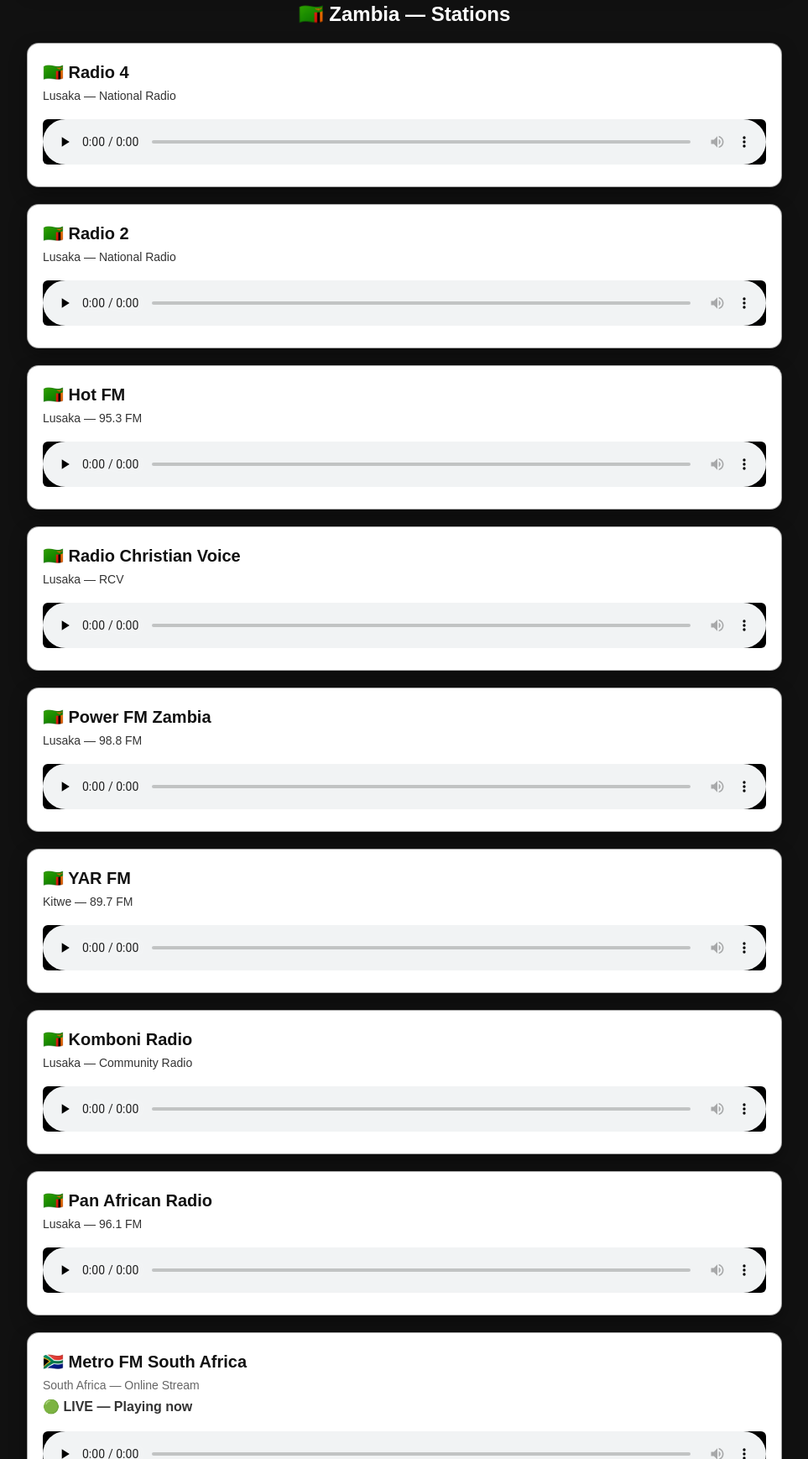
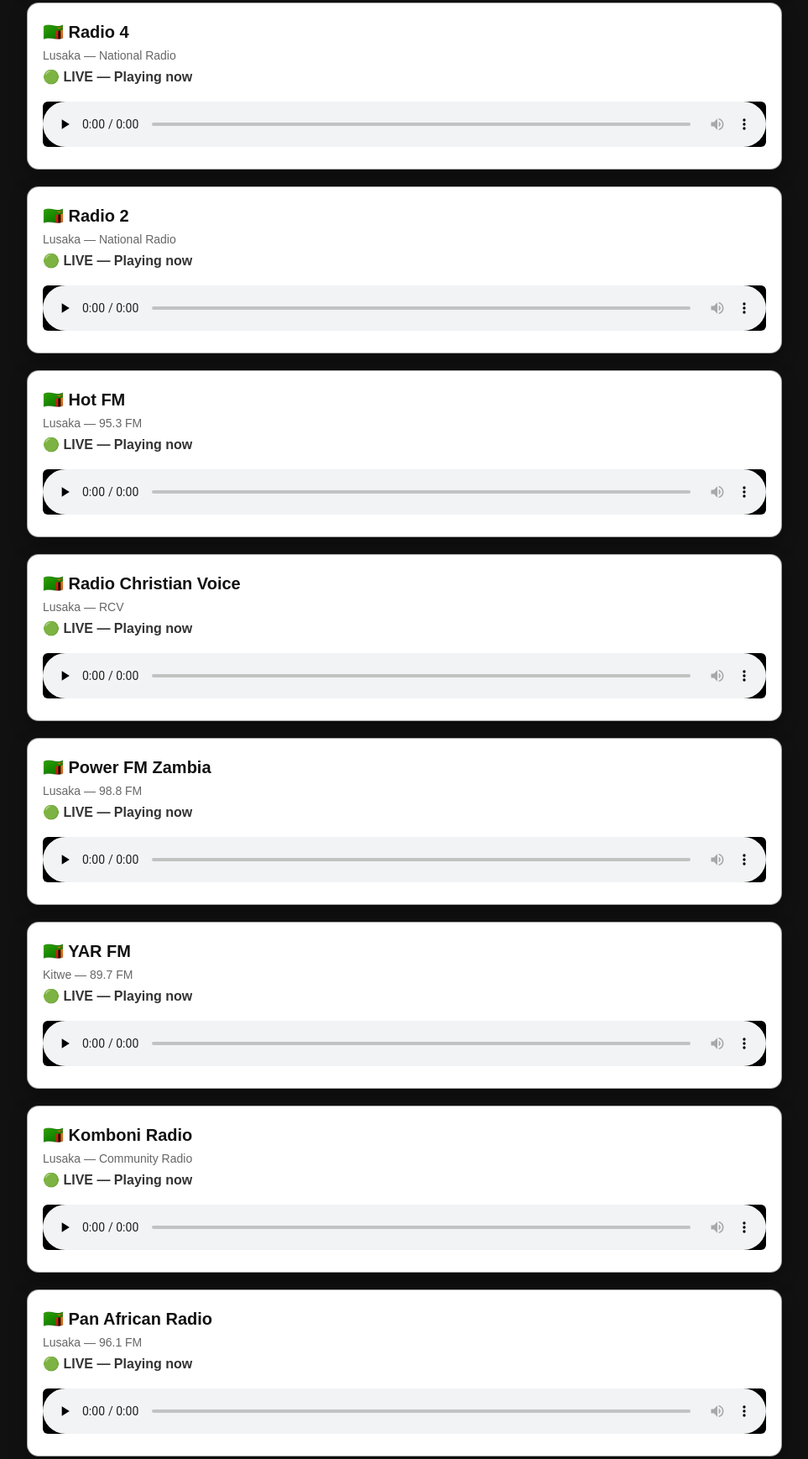
Before and after one commit to blast504/africa-online-radio, a plain HTML site: page index.html in a window 1280 px wide. Shown: the part 4893-6631 px from the top of the page at 84% size, without its empty margins (158-1121 px from the left). Drawn offline with Linux system fonts and the light colour scheme.

Commit message:
Standardize Zambian stations layout to match Zimbabwe format with consistent styling

```diff
--- a/index.html
+++ b/index.html
@@ -62,11 +62,6 @@
         .station a { color: var(--accent); text-decoration: none; }
 
         .coming-soon{ margin:24px 0; padding:18px; background:#222; color:#fff; border-radius:10px; }
-
-        /* Zambia list */
-        .zambia-list{ text-align:left; margin: 18px 0; }
-        .zambia-list ol{ padding-left: 1.2rem; }
-        .zambia-list h2{ margin:0 0 8px; }
 
         footer{ margin-top:30px; padding:18px; background:#222; color:#aaa; }
 
@@ -255,58 +250,60 @@
             <audio controls preload="none"><source src="https://playerservices.streamtheworld.com/api/livestream-redirect/RADIO_PHOENIXAAC_SC" type="audio/aac"></audio>
         </section>
 
-        <!-- Grouped Zambia station cards with working streams -->
-        <section id="zambia-stations" aria-labelledby="zambia-stations-title">
-            <h2 id="zambia-stations-title">🇿🇲 Zambia — Stations</h2>
+        <section class="station">
+            <h2>🇿🇲 Radio 4</h2>
+            <p class="meta">Lusaka — National Radio</p>
+            <p class="live">🟢 LIVE — Playing now</p>
+            <audio controls preload="none"><source src="https://stream.zeno.fm/znbc-radio-4" type="audio/mpeg"></audio>
+        </section>
 
-            <article class="radio-card">
-                <h2>🇿🇲 Radio 4</h2>
-                <p class="location">Lusaka — National Radio</p>
-                <audio controls preload="none"><source src="https://stream.zeno.fm/znbc-radio-4" type="audio/mpeg"></audio>
-            </article>
+        <section class="station">
+            <h2>🇿🇲 Radio 2</h2>
+            <p class="meta">Lusaka — National Radio</p>
+            <p class="live">🟢 LIVE — Playing now</p>
+            <audio controls preload="none"><source src="https://stream.zeno.fm/znbc-radio-2" type="audio/mpeg"></audio>
+        </section>
 
-            <article class="radio-card">
-                <h2>🇿🇲 Radio 2</h2>
-                <p class="location">Lusaka — National Radio</p>
-                <audio controls preload="none"><source src="https://stream.zeno.fm/znbc-radio-2" type="audio/mpeg"></audio>
-            </article>
+        <section class="station">
+            <h2>🇿🇲 Hot FM</h2>
+            <p class="meta">Lusaka — 95.3 FM</p>
+            <p class="live">🟢 LIVE — Playing now</p>
+            <audio controls preload="none"><source src="https://stream.zeno.fm/hot-fm-zambia" type="audio/mpeg"></audio>
+        </section>
 
-            <article class="radio-card">
-                <h2>🇿🇲 Hot FM</h2>
-                <p class="location">Lusaka — 95.3 FM</p>
-                <audio controls preload="none"><source src="https://stream.zeno.fm/hot-fm-zambia" type="audio/mpeg"></audio>
-            </article>
+        <section class="station">
+            <h2>🇿🇲 Radio Christian Voice</h2>
+            <p class="meta">Lusaka — RCV</p>
+            <p class="live">🟢 LIVE — Playing now</p>
+            <audio controls preload="none"><source src="https://stream.zeno.fm/radio-christian-voice" type="audio/mpeg"></audio>
+        </section>
 
-            <article class="radio-card">
-                <h2>🇿🇲 Radio Christian Voice</h2>
-                <p class="location">Lusaka — RCV</p>
-                <audio controls preload="none"><source src="https://stream.zeno.fm/radio-christian-voice" type="audio/mpeg"></audio>
-            </article>
+        <section class="station">
+            <h2>🇿🇲 Power FM Zambia</h2>
+            <p class="meta">Lusaka — 98.8 FM</p>
+            <p class="live">🟢 LIVE — Playing now</p>
+            <audio controls preload="none"><source src="https://stream.zeno.fm/power-fm-zambia" type="audio/mpeg"></audio>
+        </section>
 
-            <article class="radio-card">
-                <h2>🇿🇲 Power FM Zambia</h2>
-                <p class="location">Lusaka — 98.8 FM</p>
-                <audio controls preload="none"><source src="https://stream.zeno.fm/power-fm-zambia" type="audio/mpeg"></audio>
-            </article>
+        <section class="station">
+            <h2>🇿🇲 YAR FM</h2>
+            <p class="meta">Kitwe — 89.7 FM</p>
+            <p class="live">🟢 LIVE — Playing now</p>
+            <audio controls preload="none"><source src="https://stream.zeno.fm/yar-fm" type="audio/mpeg"></audio>
+        </section>
 
-            <article class="radio-card">
-                <h2>🇿🇲 YAR FM</h2>
-                <p class="location">Kitwe — 89.7 FM</p>
-                <audio controls preload="none"><source src="https://stream.zeno.fm/yar-fm" type="audio/mpeg"></audio>
-            </article>
+        <section class="station">
+            <h2>🇿🇲 Komboni Radio</h2>
+            <p class="meta">Lusaka — Community Radio</p>
+            <p class="live">🟢 LIVE — Playing now</p>
+            <audio controls preload="none"><source src="https://stream.zeno.fm/komboni-radio" type="audio/mpeg"></audio>
+        </section>
 
-            <article class="radio-card">
-                <h2>🇿🇲 Komboni Radio</h2>
-                <p class="location">Lusaka — Community Radio</p>
-                <audio controls preload="none"><source src="https://stream.zeno.fm/komboni-radio" type="audio/mpeg"></audio>
-            </article>
-
-            <article class="radio-card">
-                <h2>🇿🇲 Pan African Radio</h2>
-                <p class="location">Lusaka — 96.1 FM</p>
-                <audio controls preload="none"><source src="https://stream.zeno.fm/pan-african-radio" type="audio/mpeg"></audio>
-            </article>
-
+        <section class="station">
+            <h2>🇿🇲 Pan African Radio</h2>
+            <p class="meta">Lusaka — 96.1 FM</p>
+            <p class="live">🟢 LIVE — Playing now</p>
+            <audio controls preload="none"><source src="https://stream.zeno.fm/pan-african-radio" type="audio/mpeg"></audio>
         </section>
 
         <section class="station">
```
